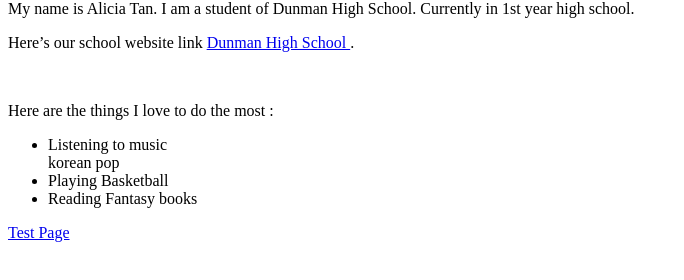
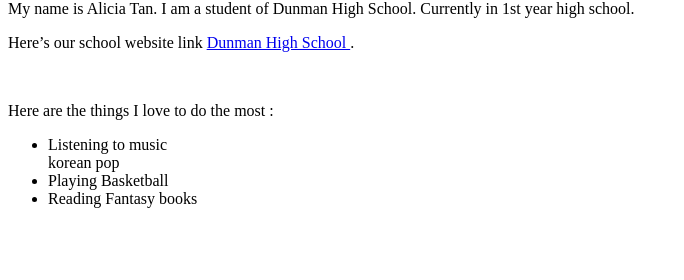
Before and after one commit to dhsalicia/dhsalicia.github.io, a plain HTML site: page index.html in a window 1280 px wide. Shown: the part 142-422 px from the top of the page, without its empty margins (0-684 px from the left). Drawn offline with Linux system fonts and the light colour scheme.

Commit message:
Update index.html

```diff
--- a/index.html
+++ b/index.html
@@ -20,4 +20,3 @@ Here’s our school website link <a href ="www.dhs.sg"> Dunman High School  </a>
 </ul>
 </body>
 </html>
-<p><a href="/test1.html">Test Page</a>
```
